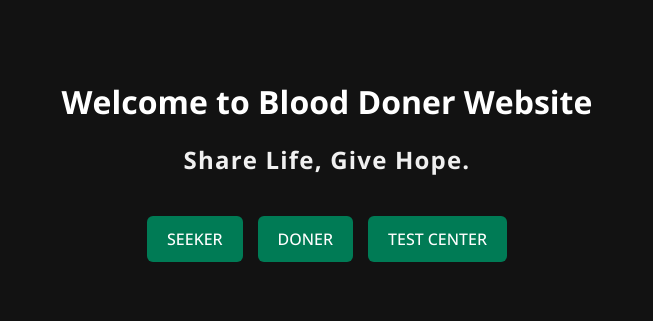
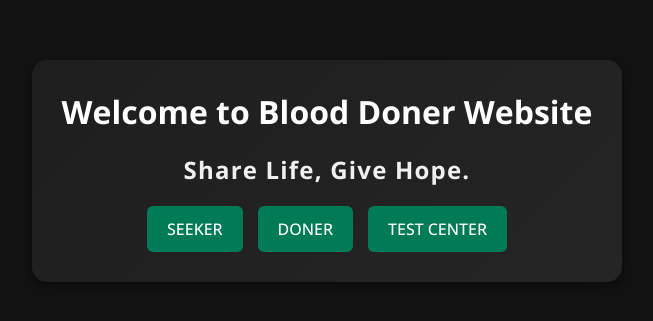
Before and after one commit to RagulKannan2005/blood-doner-locator, a React (Vite) app: page / in a window 1280 px wide. Shown: the part 229-550 px from the top of the page, without its empty margins (313-966 px from the left). Built offline with nearby package versions, Linux system fonts and the light colour scheme; a web font is replaced by a local one.

Commit message:
Update Entrypage.jsx

```diff
--- a/src/components/Entrypage.jsx
+++ b/src/components/Entrypage.jsx
@@ -4,12 +4,16 @@ import "./Entrypage.css";
 const Entrypage = () => {
   return (
     <div className="page-container">
-      <h1>Welcome to Blood Doner Website</h1>
-      <div className="slogen"><span>Share Life, Give Hope.</span></div>
-      <div className="button-container">
-        <button className="btn btn-seeker">Seeker</button>
-        <button className="btn btn-doner">Doner</button>
-        <button className="btn btn-testcenter">Test center</button>
+      <div className="main-container">
+        <h1>Welcome to Blood Doner Website</h1>
+        <div className="slogen">
+          <span>Share Life, Give Hope.</span>
+        </div>
+        <div className="button-container">
+          <button className="btn ">Seeker</button>
+          <button className="btn ">Doner</button>
+          <button className="btn ">Test center</button>
+        </div>
       </div>
     </div>
   );
```
